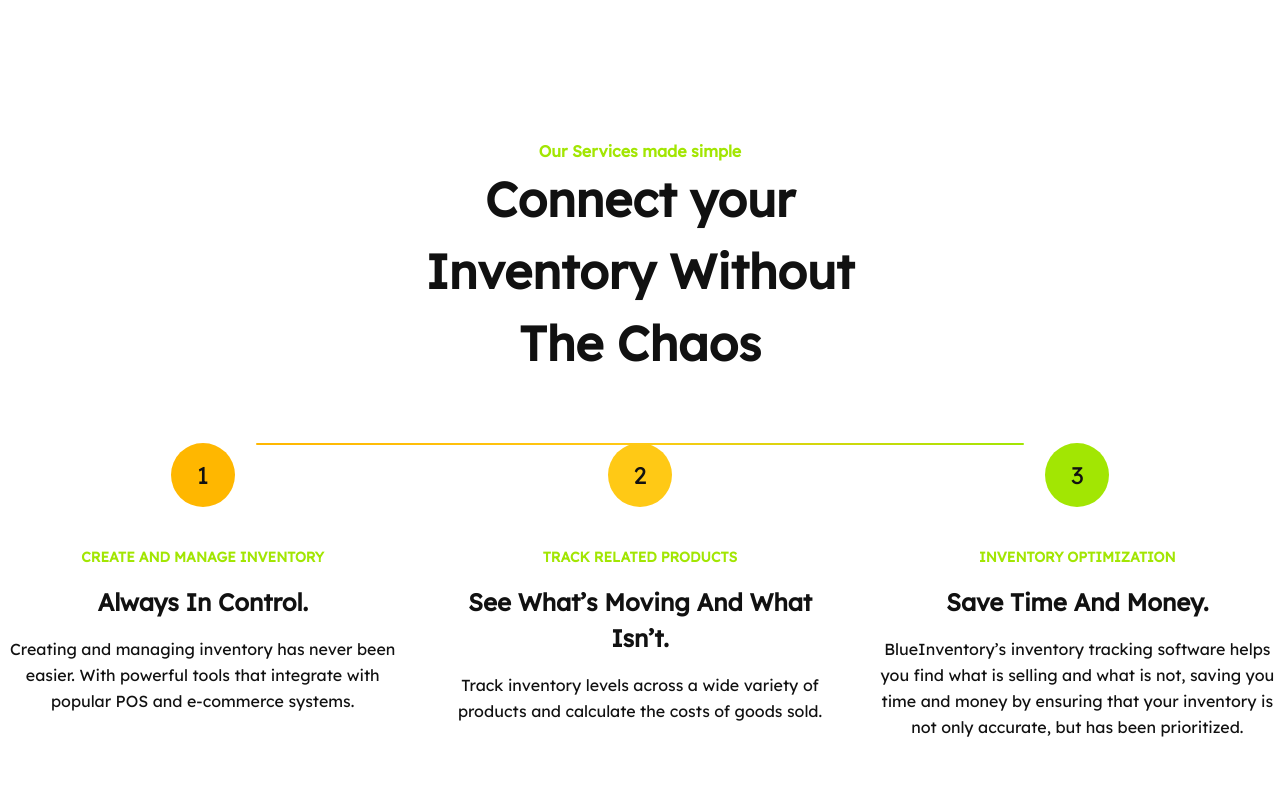
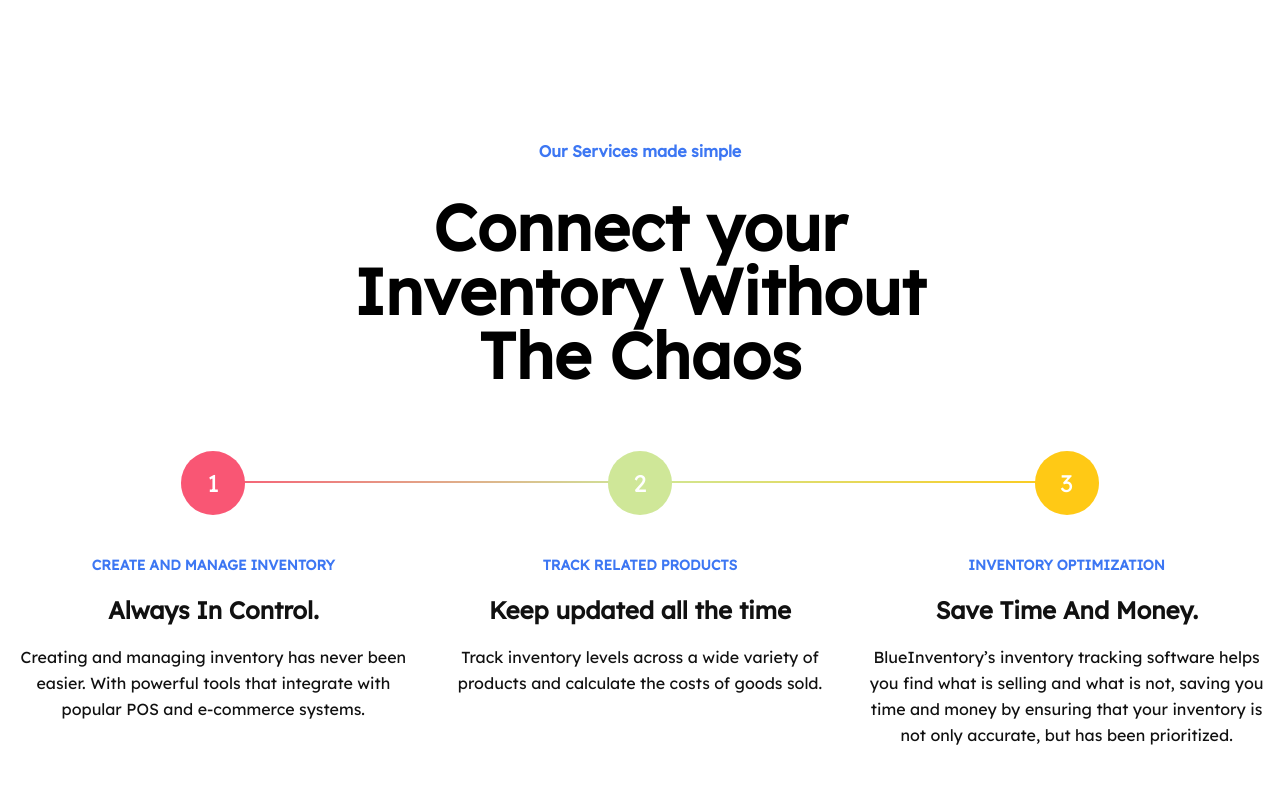
Before and after one commit to Todd-Owen-Mpeli/blueinventory, a Next.js app: page / in a window 1280 px wide. Shown: the part 780-1580 px from the top of the page. Built offline with nearby package versions, Linux system fonts and the light colour scheme.

Commit message:
Edited the How it works component and scss and general tailwind variables styling.

```diff
--- a/components/HowItWorks.js
+++ b/components/HowItWorks.js
@@ -4,23 +4,23 @@ const HowItWorks = () => {
 	return (
 		<section className="textImageJumbo">
 			<div className="container mx-auto">
-				<div className="content">
+				<div className="content px-8 lg:px-4">
 					<div className="py-20 radius-for-skewed">
-						<div className="mb-16 max-w-md text-center mx-auto">
-							<span className="text-limeGreen font-bold">
+						<div className="mb-16 text-center mx-auto">
+							<span className="text-lightBlue font-bold">
 								Our Services made simple
 							</span>
-							<h2 className="text-4xl lg:text-5xl font-bold font-heading text-black">
+							<h2 className="mb-6 mt-8 text-6xl md:text-8xl xl:text-10xl text-center font-bold font-heading tracking-px-n leading-none md:max-w-2xl mx-auto">
 								Connect your Inventory Without The Chaos
 							</h2>
 						</div>
 						<div className="threeTextGrid relative flex flex-wrap -mx-4 z-0">
-							<div className="colorLine hidden lg:block absolute inset-x-0 max-w-2xl xl:max-w-3xl mx-auto py-px rounded bg-gradient-to-r from-orange via-yellow to-limeGreen "></div>
+							<div className="colorLine hidden lg:block absolute top-[10%] z-[-1] inset-x-0 max-w-5xl xl:max-w-4xl mx-auto py-px rounded bg-gradient-to-r from-flatPinkRed via-flatLimeGreen to-yellow"></div>
 							<div className="mb-8 w-full lg:w-1/3 px-4 text-center">
-								<span className="relative mb-6 lg:mb-10 mx-auto flex w-16 h-16 items-center justify-center bg-orange rounded-full text-black text-2xl">
+								<span className="relative mb-6 lg:mb-10 mx-auto flex w-16 h-16 items-center justify-center bg-flatPinkRed rounded-full text-white text-2xl">
 									1
 								</span>
-								<h5 className="mb-4 text-tiny uppercase font-bold font-heading text-limeGreen">
+								<h5 className="mb-4 text-tiny uppercase font-bold font-heading text-lightBlue">
 									Create and Manage Inventory
 								</h5>
 								<h3 className="mb-4 text-2xl font-bold font-heading text-black">
@@ -33,14 +33,14 @@ const HowItWorks = () => {
 								</p>
 							</div>
 							<div className="mb-8 w-full lg:w-1/3 px-4 text-center">
-								<span className="mb-4 lg:mb-10 mx-auto flex w-16 h-16 items-center justify-center bg-yellow rounded-full text-black text-2xl">
+								<span className="mb-4 lg:mb-10 mx-auto flex w-16 h-16 items-center justify-center bg-flatLimeGreen rounded-full text-white text-2xl">
 									2
 								</span>
-								<h5 className="mb-4 text-tiny uppercase font-bold font-heading text-limeGreen">
+								<h5 className="mb-4 text-tiny uppercase font-bold font-heading text-lightBlue">
 									Track Related Products
 								</h5>
 								<h3 className="mb-4 text-2xl font-bold font-heading text-black">
-									See What&rsquo;s Moving And What Isn&rsquo;t.
+									Keep updated all the time
 								</h3>
 								<p className="text-black leading-relaxed">
 									Track inventory levels across a wide variety of products and
@@ -48,10 +48,10 @@ const HowItWorks = () => {
 								</p>
 							</div>
 							<div className="w-full lg:w-1/3 px-4 text-center">
-								<span className="mb-4 lg:mb-10 mx-auto flex w-16 h-16 items-center justify-center bg-limeGreen rounded-full text-black text-2xl">
+								<span className="mb-4 lg:mb-10 mx-auto flex w-16 h-16 items-center justify-center bg-yellow rounded-full text-white text-2xl">
 									3
 								</span>
-								<h5 className="mb-4 text-tiny uppercase font-bold font-heading text-limeGreen">
+								<h5 className="mb-4 text-tiny uppercase font-bold font-heading text-lightBlue">
 									Inventory Optimization
 								</h5>
 								<h3 className="mb-4 text-2xl font-bold font-heading text-black">
--- a/components/HowItWorks.scss
+++ /dev/null
@@ -1,9 +0,0 @@
-.textImageJumbo {
-	.threeTextGrid {
-		.colorLine {
-			top: 10%;
-			z-index: -1;
-			color: #b2cfeb;
-		}
-	}
-}
--- a/tailwind.config.js
+++ b/tailwind.config.js
@@ -30,6 +30,7 @@ module.exports = {
 			grey: "#686868",
 			pureBlack: "#000",
 			pinkRed: "#ff002f",
+			flatPinkRed: "#f95674",
 			limeGreen: "#a2e603",
 			flatLimeGreen: "#cfe798",
 			lightGrey: "#f7f7f7",
```
